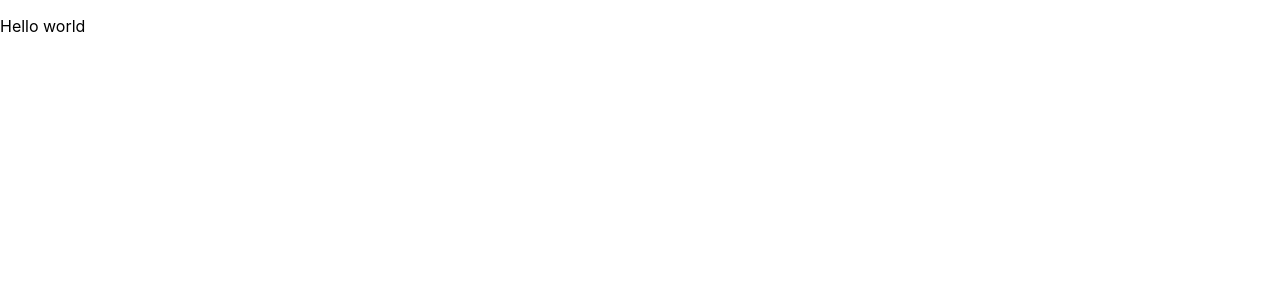
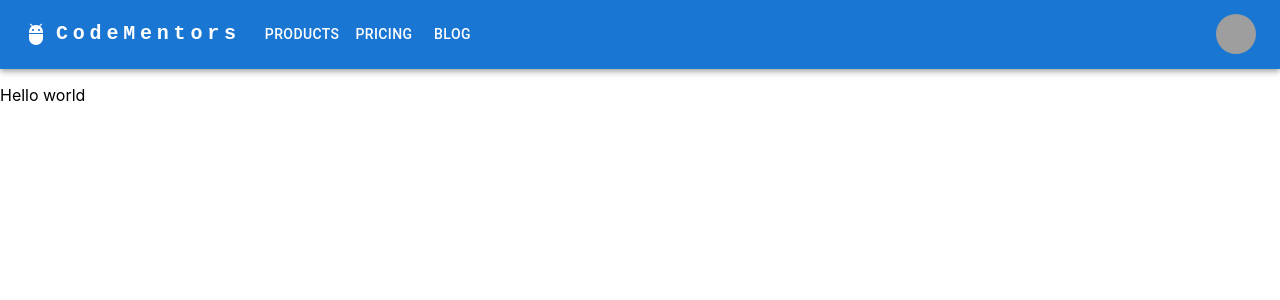
Before and after one commit to asantoro36/Owltutor, a React (Create React App) app: page / in a window 1280 px wide. Shown: the top 300 px of the page. Built offline with nearby package versions, Linux system fonts and the light colour scheme; grey boxes are pictures that could not be loaded.

Commit message:
Add header bar

```diff
--- /dev/null
+++ b/src/components/AppBar.tsx
@@ -0,0 +1,162 @@
+import * as React from 'react';
+import AppBar from '@mui/material/AppBar';
+import Box from '@mui/material/Box';
+import Toolbar from '@mui/material/Toolbar';
+import IconButton from '@mui/material/IconButton';
+import Typography from '@mui/material/Typography';
+import Menu from '@mui/material/Menu';
+import MenuIcon from '@mui/icons-material/Menu';
+import Container from '@mui/material/Container';
+import Avatar from '@mui/material/Avatar';
+import Button from '@mui/material/Button';
+import Tooltip from '@mui/material/Tooltip';
+import MenuItem from '@mui/material/MenuItem';
+import AdbIcon from '@mui/icons-material/Adb';
+
+const pages = ['Products', 'Pricing', 'Blog'];
+const settings = ['Profile', 'Account', 'Dashboard', 'Logout'];
+
+function ResponsiveAppBar() {
+    const [anchorElNav, setAnchorElNav] = React.useState<null | HTMLElement>(null);
+    const [anchorElUser, setAnchorElUser] = React.useState<null | HTMLElement>(null);
+
+    const handleOpenNavMenu = (event: React.MouseEvent<HTMLElement>) => {
+        setAnchorElNav(event.currentTarget);
+    };
+    const handleOpenUserMenu = (event: React.MouseEvent<HTMLElement>) => {
+        setAnchorElUser(event.currentTarget);
+    };
+
+    const handleCloseNavMenu = () => {
+        setAnchorElNav(null);
+    };
+
+    const handleCloseUserMenu = () => {
+        setAnchorElUser(null);
+    };
+
+    return (
+        <AppBar position="static">
+            <Container maxWidth="xl">
+                <Toolbar disableGutters>
+                    <AdbIcon sx={{ display: { xs: 'none', md: 'flex' }, mr: 1 }} />
+                    <Typography
+                        variant="h6"
+                        noWrap
+                        component="a"
+                        href="/"
+                        sx={{
+                            mr: 2,
+                            display: { xs: 'none', md: 'flex' },
+                            fontFamily: 'monospace',
+                            fontWeight: 700,
+                            letterSpacing: '.3rem',
+                            color: 'inherit',
+                            textDecoration: 'none',
+                        }}
+                    >
+                        CodeMentors
+                    </Typography>
+
+                    <Box sx={{ flexGrow: 1, display: { xs: 'flex', md: 'none' } }}>
+                        <IconButton
+                            size="large"
+                            aria-label="account of current user"
+                            aria-controls="menu-appbar"
+                            aria-haspopup="true"
+                            onClick={handleOpenNavMenu}
+                            color="inherit"
+                        >
+                            <MenuIcon />
+                        </IconButton>
+                        <Menu
+                            id="menu-appbar"
+                            anchorEl={anchorElNav}
+                            anchorOrigin={{
+                                vertical: 'bottom',
+                                horizontal: 'left',
+                            }}
+                            keepMounted
+                            transformOrigin={{
+                                vertical: 'top',
+                                horizontal: 'left',
+                            }}
+                            open={Boolean(anchorElNav)}
+                            onClose={handleCloseNavMenu}
+                            sx={{
+                                display: { xs: 'block', md: 'none' },
+                            }}
+                        >
+                            {pages.map((page) => (
+                                <MenuItem key={page} onClick={handleCloseNavMenu}>
+                                    <Typography textAlign="center">{page}</Typography>
+                                </MenuItem>
+                            ))}
+                        </Menu>
+                    </Box>
+                    <AdbIcon sx={{ display: { xs: 'flex', md: 'none' }, mr: 1 }} />
+                    <Typography
+                        variant="h5"
+                        noWrap
+                        component="a"
+                        href="/"
+                        sx={{
+                            mr: 2,
+                            display: { xs: 'flex', md: 'none' },
+                            flexGrow: 1,
+                            fontFamily: 'monospace',
+                            fontWeight: 700,
+                            letterSpacing: '.3rem',
+                            color: 'inherit',
+                            textDecoration: 'none',
+                        }}
+                    >
+                        LOGO
+                    </Typography>
+                    <Box sx={{ flexGrow: 1, display: { xs: 'none', md: 'flex' } }}>
+                        {pages.map((page) => (
+                            <Button
+                                key={page}
+                                onClick={handleCloseNavMenu}
+                                sx={{ my: 2, color: 'white', display: 'block' }}
+                            >
+                                {page}
+                            </Button>
+                        ))}
+                    </Box>
+
+                    <Box sx={{ flexGrow: 0 }}>
+                        <Tooltip title="Open settings">
+                            <IconButton onClick={handleOpenUserMenu} sx={{ p: 0 }}>
+                                <Avatar alt="Remy Sharp" src="/static/images/avatar/2.jpg" />
+                            </IconButton>
+                        </Tooltip>
+                        <Menu
+                            sx={{ mt: '45px' }}
+                            id="menu-appbar"
+                            anchorEl={anchorElUser}
+                            anchorOrigin={{
+                                vertical: 'top',
+                                horizontal: 'right',
+                            }}
+                            keepMounted
+                            transformOrigin={{
+                                vertical: 'top',
+                                horizontal: 'right',
+                            }}
+                            open={Boolean(anchorElUser)}
+                            onClose={handleCloseUserMenu}
+                        >
+                            {settings.map((setting) => (
+                                <MenuItem key={setting} onClick={handleCloseUserMenu}>
+                                    <Typography textAlign="center">{setting}</Typography>
+                                </MenuItem>
+                            ))}
+                        </Menu>
+                    </Box>
+                </Toolbar>
+            </Container>
+        </AppBar>
+    );
+}
+export default ResponsiveAppBar;
--- a/src/home/Home.tsx
+++ b/src/home/Home.tsx
@@ -1,4 +1,12 @@
+import AppBar from "../components/AppBar";
+
 export const Home = () => {
 
-    return  <p> Hello world</p>
+    return (
+        <div>
+            <AppBar></AppBar>
+
+            <p>Hello world</p>
+        </div>
+    )
 }
```
